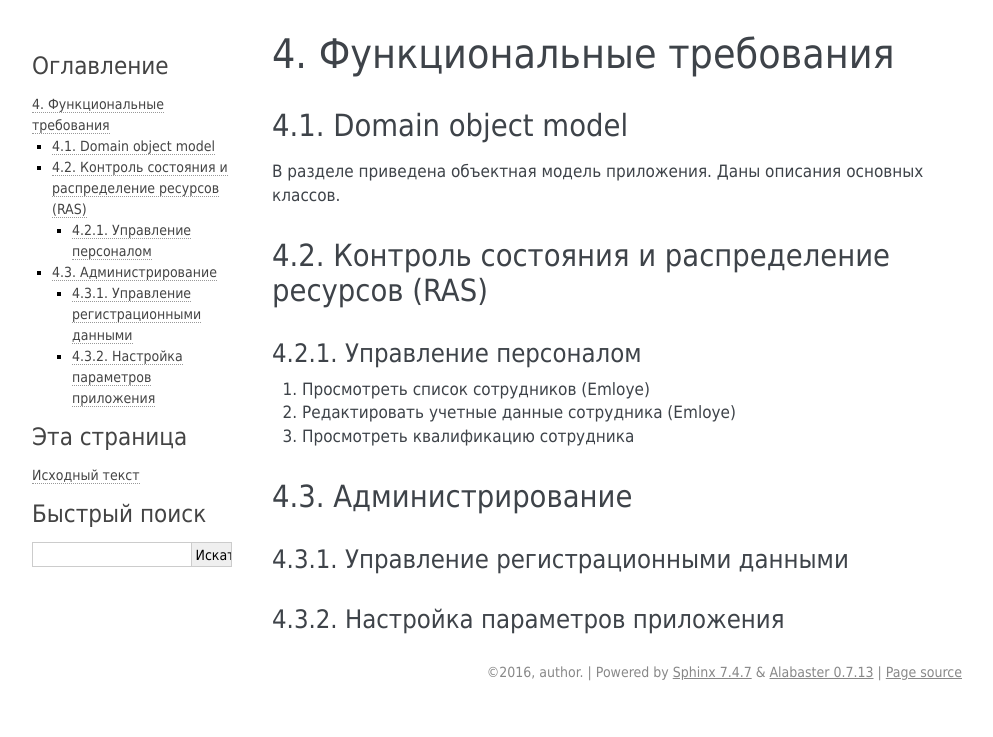
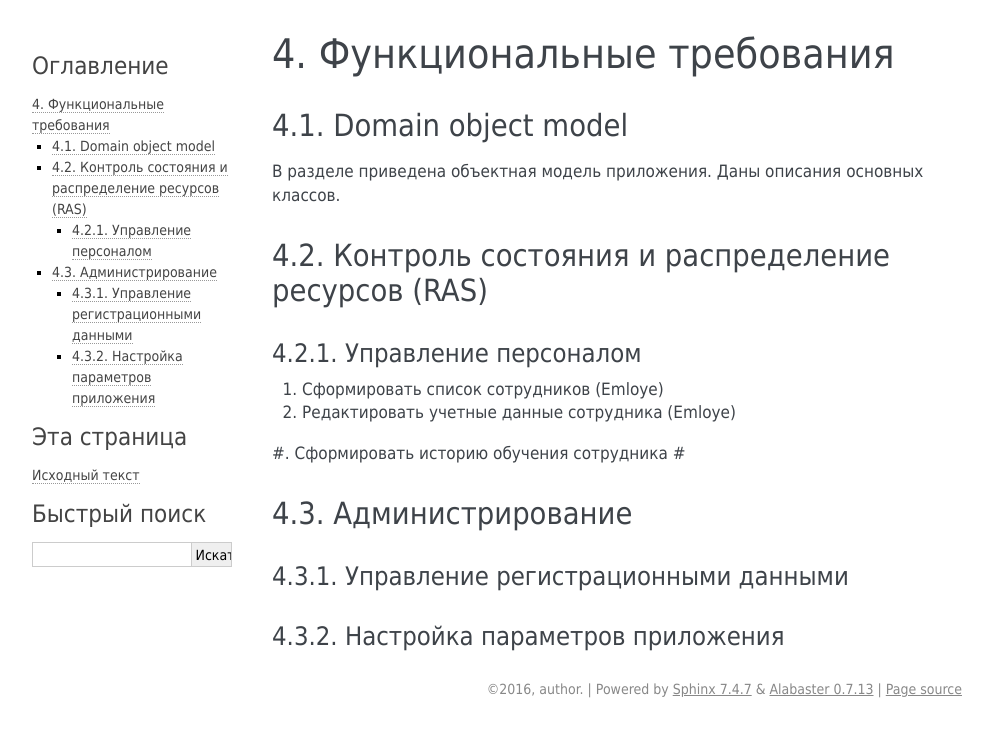
Before and after one commit to komara1964/planningandsheduling, a Sphinx documentation site: the page built from source/SRS.txt, in a window 1280 px wide. Shown: the top 737 px of the page, without its empty margins (148-1141 px from the left). Built offline with Sphinx 7.4.7, drawn with Linux system fonts in a browser that asks for light colours.

Commit message:
Commit12_1

```diff
--- a/source/SRS.txt
+++ b/source/SRS.txt
@@ -13,9 +13,10 @@ Domain object model
 Управление персоналом
 ---------------------
 
-#. Просмотреть список сотрудников (Emloye)
+#. Сформировать список сотрудников (Emloye)
 #. Редактировать учетные данные сотрудника (Emloye)
-#. Просмотреть квалификацию сотрудника
+#. Сформировать историю обучения сотрудника
+#
 
 Администрирование
 =================
```
Also changed, not shown: 2 other files.
